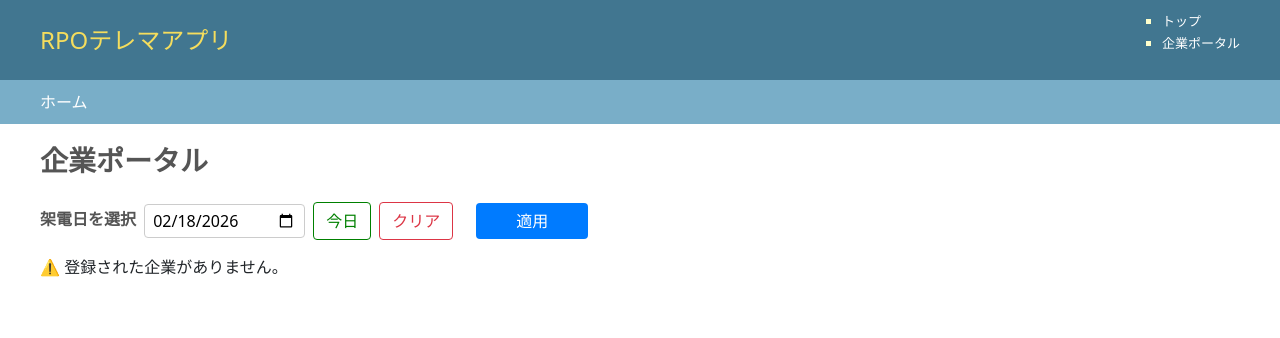
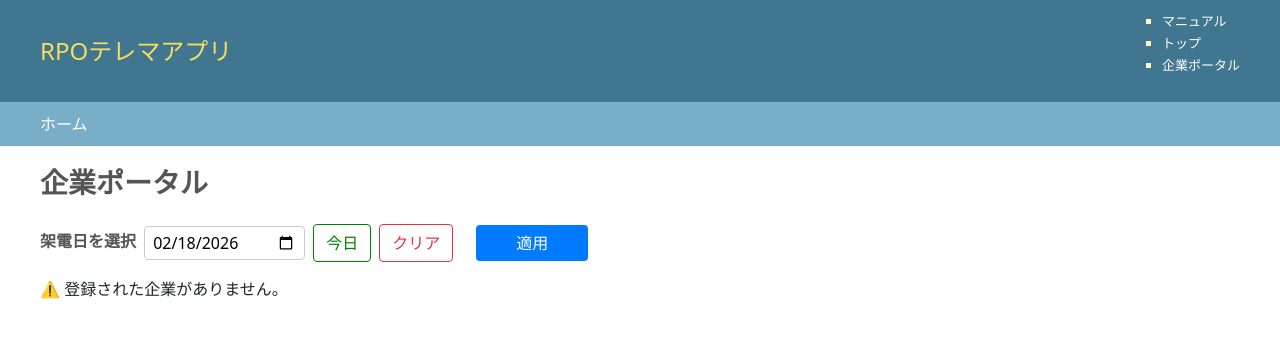
Before and after one commit to issei711/rpo-tel, a Django app: page /portal/companies/ in a window 1280 px wide. Shown: the top 338 px of the page. Run offline with Django 4.2, Linux system fonts and the light colour scheme; data that the repository does not hold is empty.

Commit message:
ヘッダーにマニュアルのリンクを追加

```diff
--- a/templates/admin/base_site.html
+++ b/templates/admin/base_site.html
@@ -16,6 +16,7 @@
 {% block nav-global %}
   <div id="nav-global">
     <ul>
+      <li><a href="https://hmao034568.sharepoint.com/:p:/s/portal/soryusyonsien/IQCnyOd-Vwo3TKFkoBIcuVhzAaP8CGLuj7sXcA7edknW1ZU?e=i1VQvo">マニュアル</a></li>
       <li><a href="{% url 'admin:index' %}">トップ</a></li>
       <li><a href="{% url 'company_portal_index' %}">企業ポータル</a></li>
     </ul>
```
Also changed, not shown: 3 other files.
